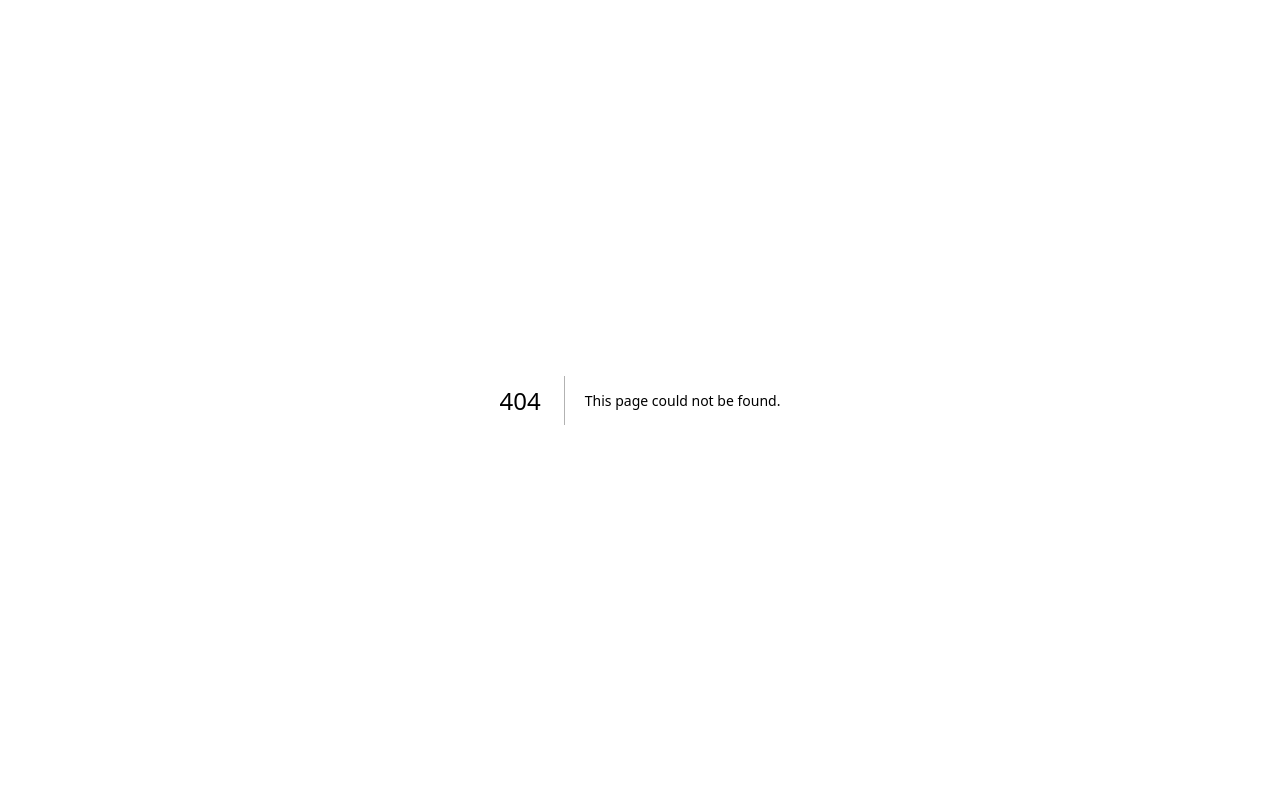
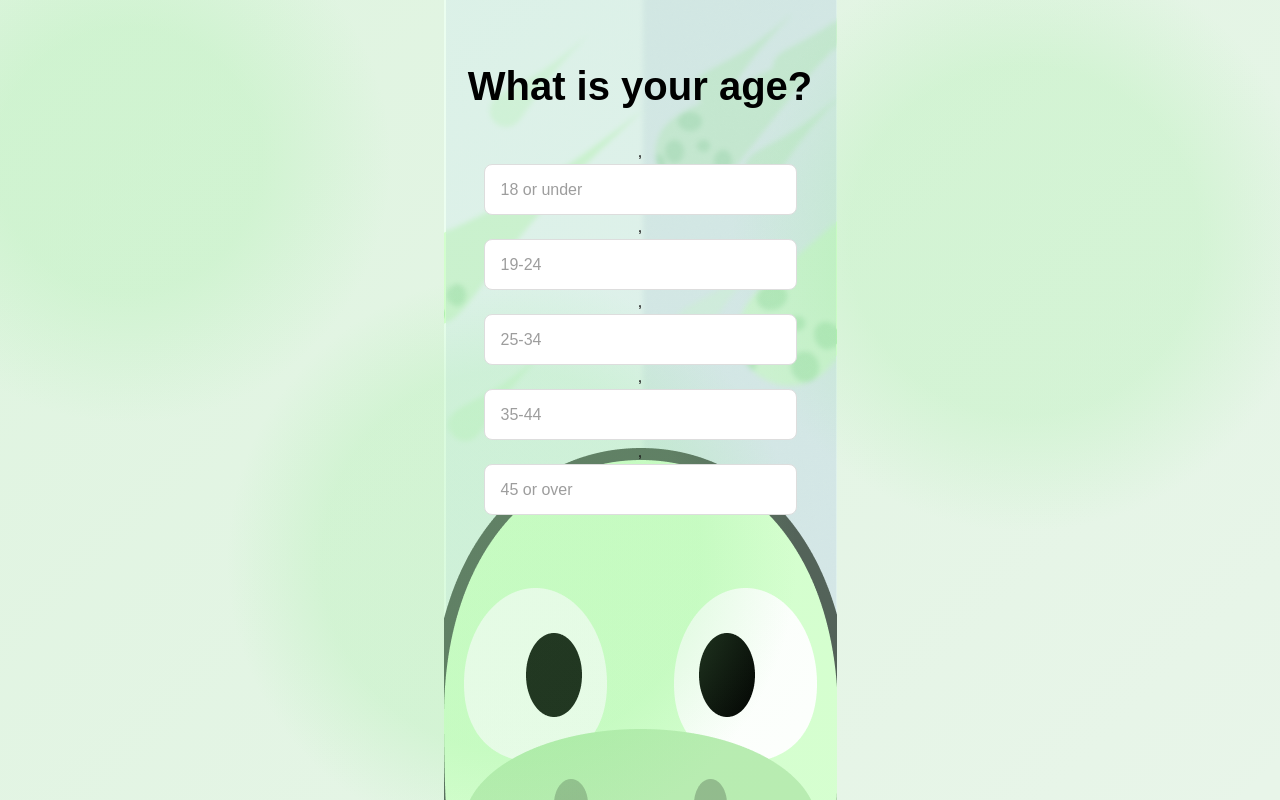
Before and after one commit to 0usernamee/dino-code, a Next.js app in the folder dino-code/: page /age in a window 1280 px wide. Before the commit this address had no page. Built offline with nearby package versions, Linux system fonts and the light colour scheme.

Commit message:
Age page with the button comp

```diff
--- /dev/null
+++ b/dino-code/app/age/page.js
@@ -0,0 +1,26 @@
+import SelectionButton from "../components/selectionButton";
+import styles from "@/app/age/page.module.css";
+// import { useRouter } from "next/router";
+
+export default function Age() {
+    // const router = useRouter();
+
+    // const handleSelection = (selection) => {
+    //     router.push(`/age`);
+    // };
+
+    return (
+        <>
+            <div className={styles.container}>
+                <div className={styles.main}>
+                    <h1 className={styles.question}>What is your age?</h1>
+                    <SelectionButton selectionText='18 or under' />
+                    <SelectionButton selectionText='19-24' />
+                    <SelectionButton selectionText='25-34' />
+                    <SelectionButton selectionText='35-44' />
+                    <SelectionButton selectionText='45 or over' />
+                </div>
+            </div>
+        </>
+    );
+}
--- /dev/null
+++ b/dino-code/app/age/page.module.css
@@ -0,0 +1,45 @@
+.main {
+    flex: 1;
+    display: flex;
+    flex-direction: column;
+    align-items: center;
+    justify-content: flex-start;
+    padding: 2rem 1rem;
+    background-color: #e8f5e9;
+    background-image: radial-gradient(
+            circle at 10% 20%,
+            rgba(144, 238, 144, 0.2) 10%,
+            transparent 20%
+        ),
+        radial-gradient(
+            circle at 80% 30%,
+            rgba(144, 238, 144, 0.2) 15%,
+            transparent 25%
+        ),
+        radial-gradient(
+            circle at 40% 70%,
+            rgba(144, 238, 144, 0.2) 20%,
+            transparent 30%
+        ),
+        linear-gradient(135deg, rgba(144, 238, 144, 0.1) 0%, transparent 100%),
+        url("./images/dinoback.png");
+    background-position: 0 0, 0 0, 0 0, 0 0, center bottom;
+    background-repeat: no-repeat;
+    background-size: auto, auto, auto, auto;
+    position: relative;
+    overflow: hidden;
+}
+.container {
+    display: flex;
+    flex-direction: column;
+    min-height: 100vh;
+    width: 100%;
+}
+
+.question {
+    font-size: 2.5rem;
+    font-weight: 700;
+    margin: 1.5rem 0;
+    text-align: center;
+    color: #000000;
+}
--- /dev/null
+++ b/dino-code/app/components/selectionButton.js
@@ -0,0 +1,10 @@
+"use client";
+import styles from "./selectionButton.module.css";
+
+export default function SelectionButton({ selectionText }) {
+    return (
+        <>
+            ,<div className={styles.selection_box}>{selectionText}</div>
+        </>
+    );
+}
--- /dev/null
+++ b/dino-code/app/components/selectionButton.module.css
@@ -0,0 +1,14 @@
+.selection_box {
+    padding: 0.8rem 1rem;
+    border-radius: 8px;
+    border: 1px solid #ddd;
+    font-size: 1rem;
+    width: 313px;
+    height: 51px;
+    background-color: white;
+    color: #9d9d9d;
+}
+
+.selection_box:hover {
+    background-color: grey;
+}
```
Also changed, not shown: dino-code/app/age/images/dinoback.png (added), dino-code/app/age/images/dinoface.png (added).
